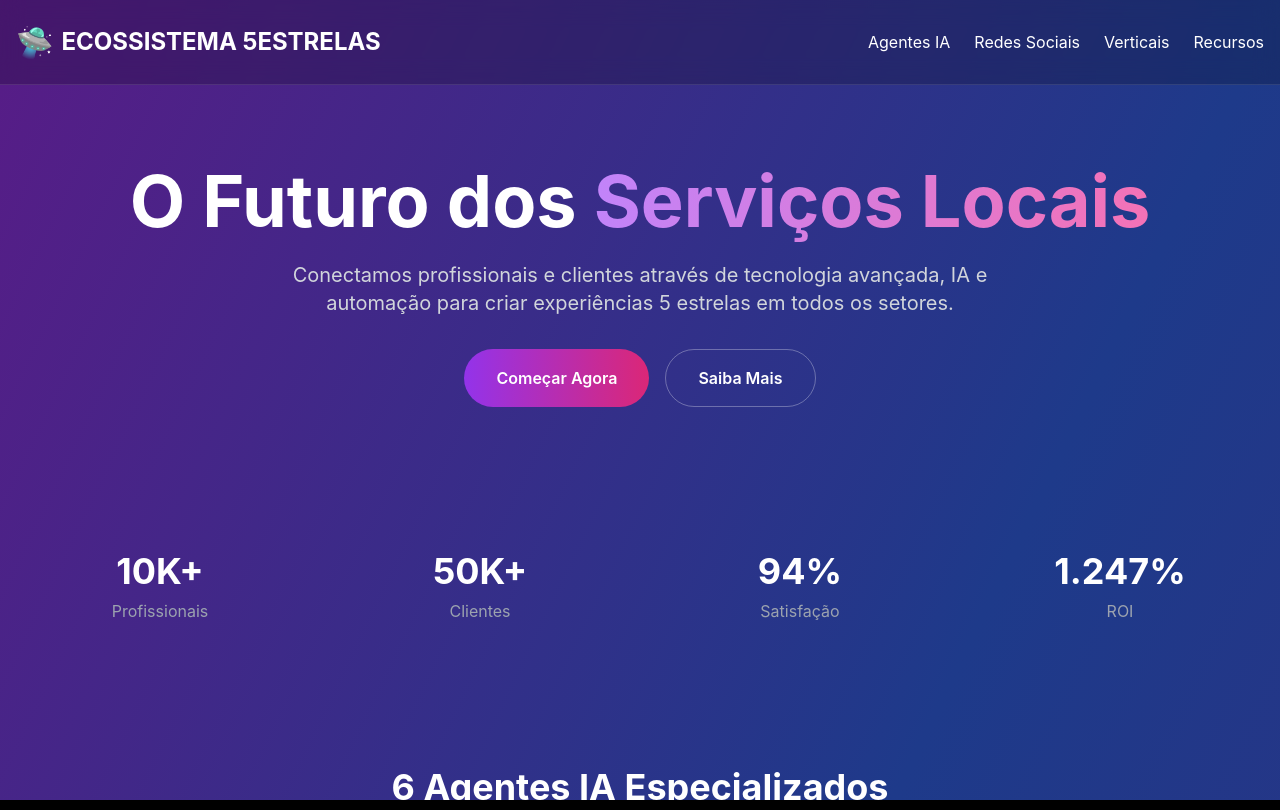
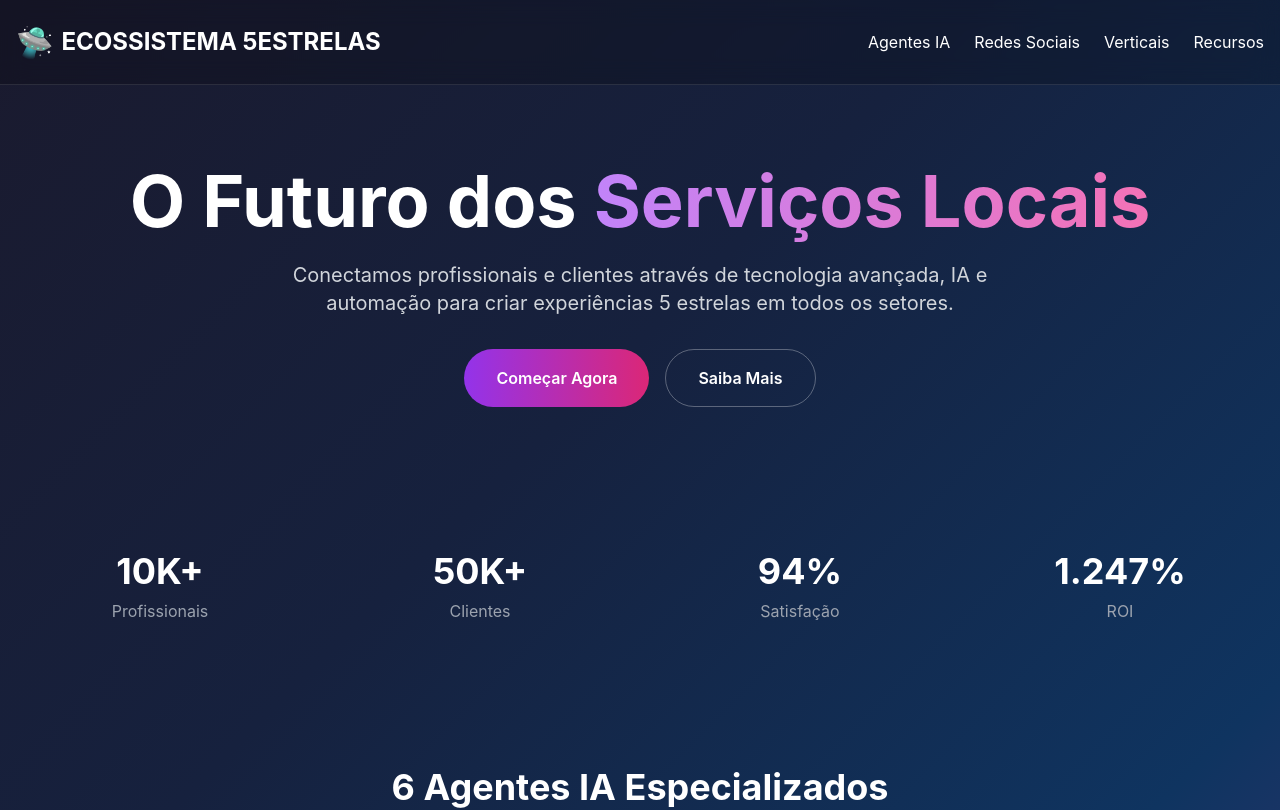
Before and after one commit to CezarBraga/ecossistema5estrelas, a Next.js app: page / in a window 1280 px wide. Shown: the top 810 px of the page. Built offline with nearby package versions, Linux system fonts and the light colour scheme.

Commit message:
fix: CSS otimizado para Tailwind com !important

```diff
--- a/styles/globals.css
+++ b/styles/globals.css
@@ -2,64 +2,43 @@
 @tailwind components;
 @tailwind utilities;
 
-/* Reset e configurações base */
-* {
-  margin: 0;
-  padding: 0;
-  box-sizing: border-box;
-}
-
+@layer base {
   html, body {
-  height: 100%;
+    @apply bg-black text-white;
     font-family: 'Inter', -apple-system, BlinkMacSystemFont, 'Segoe UI', Roboto, sans-serif;
-  background: #000;
-  color: #fff;
-  overflow-x: hidden;
   }
 
   #__next {
-  min-height: 100vh;
-  background: linear-gradient(135deg, #1a1a2e 0%, #16213e 25%, #0f3460 50%, #533483 75%, #7209b7 100%);
+    @apply min-h-screen;
+    background: linear-gradient(135deg, #1a1a2e 0%, #16213e 25%, #0f3460 50%, #533483 75%, #7209b7 100%) !important;
+  }
 }
 
-/* Gradientes de fundo */
+@layer components {
   .bg-gradient-main {
-  background: linear-gradient(135deg, #1a1a2e 0%, #16213e 25%, #0f3460 50%, #533483 75%, #7209b7 100%);
-  min-height: 100vh;
+    background: linear-gradient(135deg, #1a1a2e 0%, #16213e 25%, #0f3460 50%, #533483 75%, #7209b7 100%) !important;
+  }
 }
 
-/* Animações */
-@keyframes float {
-  0%, 100% { transform: translateY(0px); }
-  50% { transform: translateY(-20px); }
-}
-
+@layer utilities {
   .ufo-glow {
     filter: drop-shadow(0 0 20px rgba(139, 92, 246, 0.8));
     animation: float 4s ease-in-out infinite;
   }
 
-/* Botões */
-.btn-primary {
-  background: linear-gradient(45deg, #8b5cf6, #ec4899);
-  padding: 12px 24px;
-  border-radius: 50px;
-  color: white;
-  font-weight: 600;
-  border: none;
-  cursor: pointer;
-  transition: all 0.3s ease;
+  @keyframes float {
+    0%, 100% { transform: translateY(0px); }
+    50% { transform: translateY(-20px); }
+  }
 }
 
-.btn-primary:hover {
-  transform: translateY(-2px);
-  box-shadow: 0 10px 25px rgba(139, 92, 246, 0.4);
+/* Força o fundo escuro */
+body {
+  background: linear-gradient(135deg, #1a1a2e 0%, #16213e 25%, #0f3460 50%, #533483 75%, #7209b7 100%) !important;
+  min-height: 100vh !important;
 }
 
-/* Efeitos glass */
-.glass-effect {
-  background: rgba(255, 255, 255, 0.1);
-  backdrop-filter: blur(10px);
-  border: 1px solid rgba(255, 255, 255, 0.2);
-  border-radius: 12px;
+/* Força o container principal */
+.min-h-screen {
+  background: linear-gradient(135deg, #1a1a2e 0%, #16213e 25%, #0f3460 50%, #533483 75%, #7209b7 100%) !important;
 }
```
Lines whose indentation alone changed are shown as unchanged.
